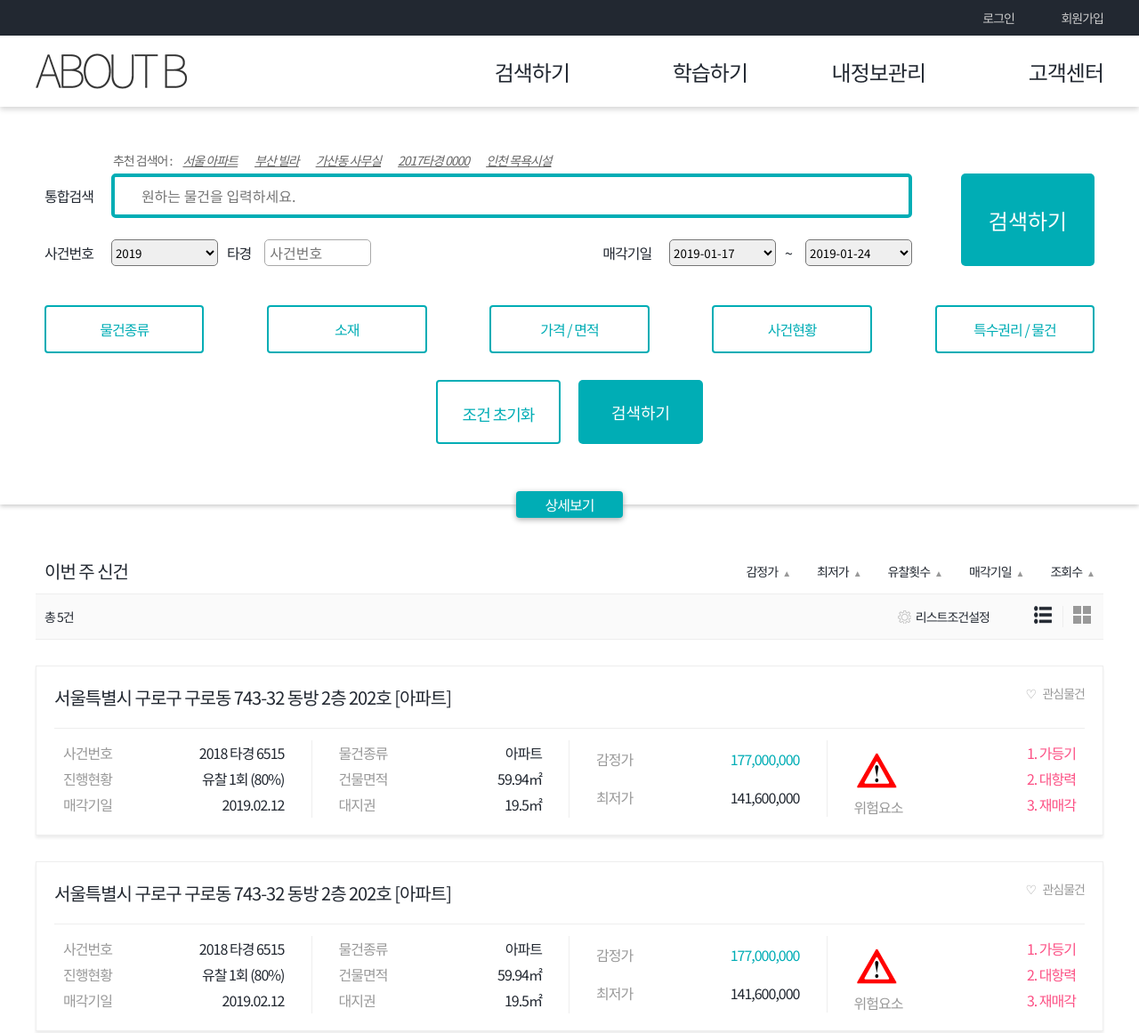
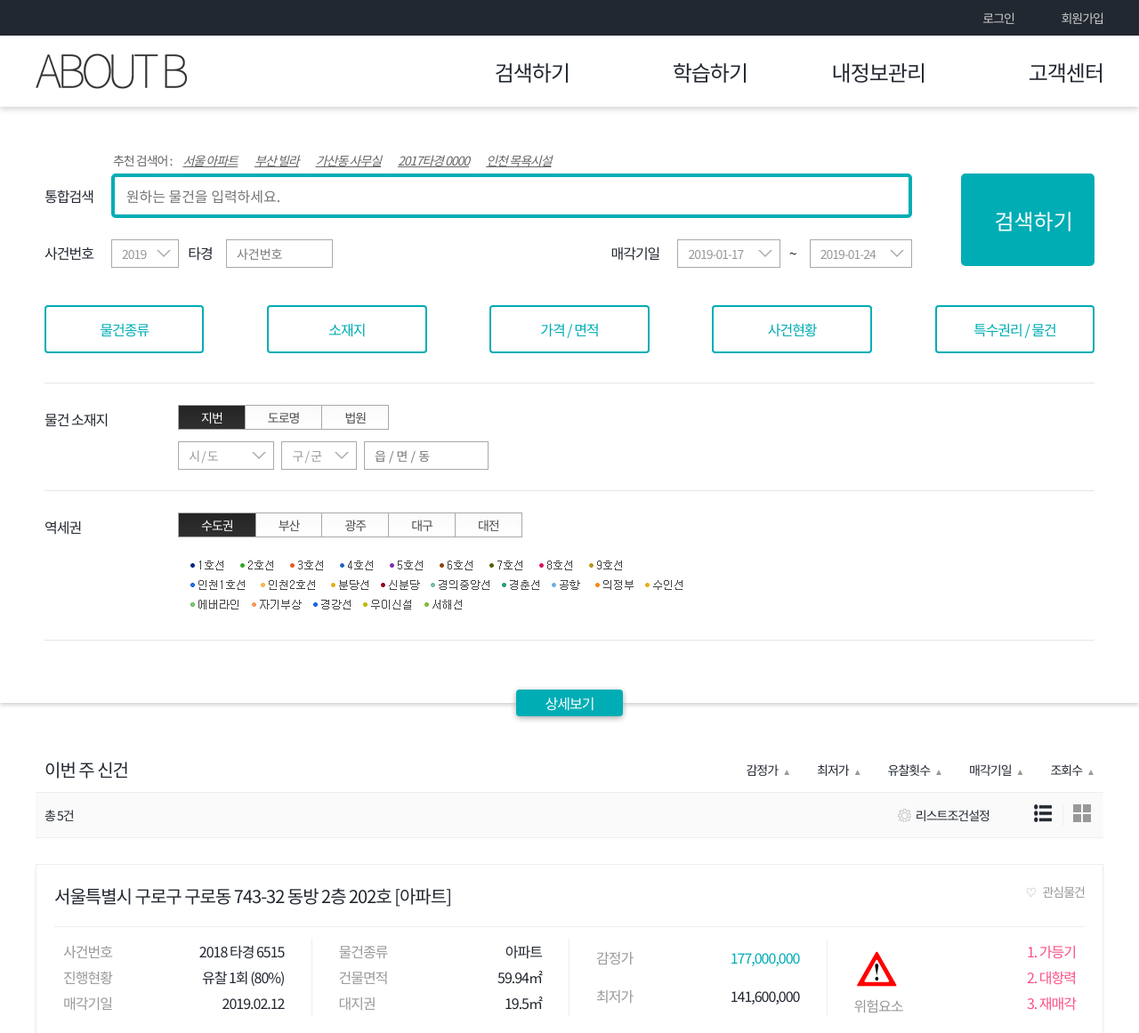
Before and after one commit to nhj048/01_MVP, a PHP site: page /list.html in a window 1280 px wide. Shown: the top 1161 px of the page at 89% size. Run offline with PHP 8.4, Linux system fonts and the light colour scheme.

Commit message:
소재지 진행 중

```diff
--- a/mvp/css/core.css
+++ b/mvp/css/core.css
@@ -6,7 +6,8 @@
 
 *{
 	box-sizing: border-box;
-	font-family: 'Noto Sans KR', sans-serif;
+	font-family: Noto Sans KR;
+	/*font-size: 14px;*/
 }
 html{
 	font-size: 14px;
@@ -39,10 +40,10 @@ li{/*옆으로 흐르게*/
 li,dl{
 	float: left;/*옆으로 흐르게*/
 }
-select,input{
-	border-radius: 5px;
+input{
+	color: #999;
+	padding-left: 0.8em !important;
 }
-
 
 /*
 input[type="checkbox"]{
--- a/mvp/css/main.css
+++ b/mvp/css/main.css
@@ -53,7 +53,7 @@
 	font-size: 36px;
 	color: #00adb5;
 }
-.arrow{
+/*.arrow{
 	position: absolute;
 	width: 56px;
 	height: 110px;
@@ -74,7 +74,7 @@
 }
 .rArrow:hover{
 	background-position: -164px -64px;
-}
+}*/
 
 
 /*Bullet 버튼*/
--- /dev/null
+++ b/mvp/css/prettydropdowns.css
@@ -0,0 +1,176 @@
+.prettydropdown {
+  position: relative;
+  min-width: 72px; /* 70px + borders */
+  display: inline-block;
+}
+.prettydropdown.loading {
+  min-width: 0;
+}
+.prettydropdown > ul {
+  position: absolute;
+  top: 0;
+  left: 0;
+  background: #fff;
+  border: 1px solid rgb(169,169,169);
+  box-sizing: content-box;
+  color: #999;
+  cursor: pointer;
+  font: 400 14px 'Noto Sans KR', sans-serif;
+  list-style-type: none;
+  margin: 0;
+  padding: 0;
+  text-align: left;
+  -webkit-user-select: none; /* Chrome all / Safari all */
+  -moz-user-select: none; /* Firefox all */
+  -ms-user-select: none; /* IE 10+ */
+  user-select: none; /* Likely future */
+  z-index: 1;
+}
+.prettydropdown.loading > ul {
+  visibility: hidden;
+  white-space: nowrap;
+}
+.prettydropdown > ul:focus, .prettydropdown:not(.disabled) > ul:hover {
+  border-color: #4D4D4D;
+}
+.prettydropdown:not(.disabled) > ul.active {
+  width: auto;
+  max-height: none !important;
+  border-color: #4D4D4D;
+  overflow-x: hidden;
+  overflow-y: auto;
+  z-index: 99;
+}
+.prettydropdown > ul.active:focus {
+  outline: none;
+}
+.prettydropdown > ul.active.reverse {
+  top: auto;
+  bottom: 0;
+}
+.prettydropdown > ul > li {
+  position: relative;
+  min-width: 70px;
+  height: 48px; /* 50px - borders */
+  border-top: 1px solid transparent;
+  border-bottom: 1px solid transparent;
+  box-sizing: border-box;
+  display: none;
+  line-height: 46px; /* 48px - borders */
+  margin: 0;
+  padding-left: 0.8rem;
+}
+.prettydropdown.loading > ul > li {
+  min-width: 0;
+  display: block;
+  padding-right: 0.8rem;
+}
+.prettydropdown > ul:not(.active) > li:not(.selected):first-child {
+  visibility: hidden; /* Prevent FOUC */
+}
+.prettydropdown > ul > li:first-child, .prettydropdown > ul.active > li {
+  display: block;
+}
+.prettydropdown > ul.active > li:not(.label):hover, .prettydropdown > ul.active > li.hover:not(.label), .prettydropdown > ul.active > li:first-child:hover:after {
+  background: #4D4D4D;
+  color: #fff;
+}
+.prettydropdown > ul.active > li.nohover {
+  background: inherit !important;
+  color: inherit !important;
+}
+.prettydropdown > ul.active > li.hover:before, .prettydropdown > ul.active > li.nohover:after {
+  border-top-color: #fff !important;
+}
+.prettydropdown > ul.active > li.hover:after, .prettydropdown > ul.active > li.nohover:before {
+  border-top-color: #1e90ff !important;
+}
+.prettydropdown.arrow > ul > li.selected:before, .prettydropdown.arrow > ul > li.selected:after {
+  position: absolute;
+  top: 8px;
+  bottom: 0;
+  right: 8px;
+  height: 16px;
+  border: 8px solid transparent; /* Arrow size */
+  box-sizing: border-box;
+  content: '';
+  display: block;
+  margin: auto;
+}
+.prettydropdown.arrow.small > ul > li.selected:before, .prettydropdown.arrow.small > ul > li.selected:after {
+  top: 4px;
+  height: 8px;
+  border-width: 4px;
+}
+.prettydropdown.arrow > ul > li.selected:before {
+  border-top-color: #a9a9a9; /* Arrow color */
+}
+.prettydropdown.arrow > ul > li.selected:after {
+  top: 4px; /* Chevron thickness */
+  border-top-color: #fff; /* Match background colour */
+}
+.prettydropdown.arrow.small > ul > li.selected:after {
+  top: 2px; /* Chevron thickness */
+}
+.prettydropdown.arrow.triangle > ul > li.selected:after {
+  content: none;
+}
+.prettydropdown > ul:hover > li.selected:before {
+  border-top-color: #7f7f7f;
+}
+.prettydropdown > ul.active > li.selected:before,
+.prettydropdown > ul.active > li.selected:after {
+  border: none;
+}
+.prettydropdown > ul:not(.active) > li > span.checked {
+  display: none;
+}
+
+/* Multi-Select */
+.prettydropdown.multiple > ul > li.selected {
+  overflow: hidden;
+  padding-right: 2rem;
+  text-overflow: ellipsis;
+  white-space: nowrap;
+}
+.prettydropdown > ul > li > span.checked {
+  clear: both;
+  float: right;
+  font-weight: bold;
+  margin-right: 0.8rem;
+}
+
+/* Option Groups */
+.prettydropdown > ul > li.label {
+  cursor: default;
+  font-weight: bold;
+}
+.prettydropdown > ul > li.label:first-child,
+.prettydropdown.classic > ul > li.label ~ li.selected{
+  border-top: none;
+}
+.prettydropdown > ul > li.label ~ li:not(.label):not(.selected),
+.prettydropdown.classic > ul.active > li.label ~ li:not(.label) {
+  padding-left: 1.6rem;
+}
+
+/* Classic Behavior */
+.prettydropdown.classic > ul:not(.active) > li.selected:not(:first-child) {
+  position: absolute;
+  top: 0;
+  display: block;
+}
+
+/* Disabled */
+.prettydropdown.disabled, .prettydropdown > ul > li.disabled {
+  opacity: 0.3;
+}
+.prettydropdown.disabled > ul > li, .prettydropdown > ul > li.disabled {
+  cursor: not-allowed;
+}
+
+/* Divider Lines */
+.prettydropdown.multiple > ul > li.selected + li, .prettydropdown.multiple > ul.reverse > li.selected,
+.prettydropdown > ul > li.label, .prettydropdown > ul > li.label ~ li.selected {
+  border-top-color: #dedede;
+}
--- a/mvp/css/search.css
+++ b/mvp/css/search.css
@@ -104,8 +104,8 @@
 }
 .caNo>li:nth-child(4)>input{
 	width: 120px;
-	height: 30px;
-	font-size: 16px;
+	height: 32px;
+	font-size: 14px;
 	padding-left: 5px;
 	padding-right: 5px;
 	border: 1px solid rgb(169,169,169);
@@ -201,14 +201,16 @@
 	color: #00adb5;
 }
 
-/* selectBox */
+/* 물건종류  */
+.mulgunBox{
+	display: none;
+}
 .selBox{
 	position: relative;
 	width: 100%;
-	display: none; /* 더보기 클릭시 풀기 */
 }
 .selBox>ul{
-	padding: 15px 0 15px 0;
+	padding: 23px 0 23px 0;
 	border-bottom: 1px solid rgba(0,0,0,.1);
 }
 .selBox>ul:first-child{
@@ -285,6 +287,76 @@
 	font-size: 18px;
 	font-weight: 500;
 }
+
+/* 소재지 */
+/* 물건 소재지 */
+.sojaejiCont{
+	padding: 0;
+}
+.sojaejiBtnBox{
+	/*width: 100%;*/
+}
+.sojaejiBtnBox>li:not(:first-child){
+	/*margin-left: 10px;*/
+}
+.jibunBtn{
+	background-image: linear-gradient(to bottom, #242424 0%, #303030 100%) !important;
+	color: #fff !important;
+}
+.sojaejiBtnBox>li>a{
+	/*height: 25px;*/
+	color: #4d4d4d;
+	line-height: 30px;
+	border: 1px solid rgb(169,169,169);
+	padding: 3px 25px 3px 25px;
+	background-image: linear-gradient(to top, #fff 0%, #fafafa 100%);
+	/*background-color: #fff;*/
+	/*box-shadow: -1px 1px 1px #4d4d4d;*/
+}
+.sojaejiBtnBox>li:nth-child(2)>a{
+	border-left: none;
+	border-right: none;
+}
+.sojaejiSelBox{
+	margin-top: 12px;
+}
+.sojaejiSelBox>li:not(:nth-child(1)){
+	margin-left: 8px;
+}
+.sojaejiSelBox>li>select{
+	width: 140px;
+	height: 32px;
+}
+.sojaejiSelBox>li:nth-child(3)>input{
+	width: 140px;
+	height: 32px;
+	padding: 0 5px 0 5px;
+	font-size: 14px;
+	border: 1px solid rgb(169,169,169);
+}
+/* 역세권 */
+.subway_sudoBtn{
+	background-image: linear-gradient(to bottom, #242424 0%, #303030 100%) !important;
+	color: #fff !important;
+}
+.subwayBtnBox>li>a{
+	/*height: 25px;*/
+	color: #4d4d4d;
+	line-height: 30px;
+	border: 1px solid rgb(169,169,169);
+	padding: 3px 25px 3px 25px;
+	background-image: linear-gradient(to top, #fff 0%, #fafafa 100%);
+	/*background-color: #fff;*/
+	/*box-shadow: -1px 1px 1px #4d4d4d;*/
+}
+.subwayBtnBox>li:not(:nth-child(5))>a{
+	border-right: none;
+}
+.subwayMap>li{
+	margin-top: 13px;
+}
+
+
 .sangseView{
 	position: absolute;
 	bottom: -15px;
@@ -303,6 +375,7 @@
 .btnBox{
 	position: relative;
 	min-height: 100px;
+	display: none;
 }
 .btnBox>div{
 	position: absolute;
--- a/mvp/index.html
+++ b/mvp/index.html
@@ -26,7 +26,7 @@
   <div class="inbox">
     <p class="bantxt bantxt1">진정한 성공의 의미를 아는 당신</p>
     <p class="bantxt bantxt2">당신의 행복에 어바웃비가 함께 합니다</p>
-    <a href="#" class="arrow lArrow"></a> <a href="#" class="arrow rArrow"></a>
+    <!-- <a href="#" class="arrow lArrow"></a> <a href="#" class="arrow rArrow"></a> -->
     <ul class="bullet">
       <li></li>
       <li></li>
--- a/mvp/search.html
+++ b/mvp/search.html
@@ -1,7 +1,9 @@
 <!doctype html>
 
 <script src="js/search.js"></script>
+<script src="js/jquery.prettydropdowns.js"></script>
 <link rel="stylesheet" type="text/css" href="css/search.css">
+<link rel="stylesheet" type="text/css" href="css/prettydropdowns.css">
 
 <!-- SEARCH -->
 <section id="search">
@@ -64,14 +66,15 @@
         <input type="submit" value="검색하기" id="topSearchBtn">
         <div class="tabBox">
             <ul>
-                <li><a href="#">물건종류</a></li>
-                <li><a href="#">소재</a></li>
-                <li><a href="#">가격 / 면적</a></li>
-                <li><a href="#">사건현황</a></li>
-                <li><a href="#">특수권리 / 물건</a></li>
+                <li class="mulgun"><a href="#">물건종류</a></li>
+                <li class="sojae"><a href="#">소재지</a></li>
+                <li class="price"><a href="#">가격 / 면적</a></li>
+                <li class="sagun"><a href="#">사건현황</a></li>
+                <li class="special"><a href="#">특수권리 / 물건</a></li>
             </ul>
         </div>
-        <!-- selectBox -->
+        <!-- mulgunBox -->
+        <div class="mulgunBox">
             <div class="selBox">
                 <ul class="jugeo">
                     <li class="firstChk">
@@ -268,6 +271,72 @@
                     <a href="#" class="plusbtn">＋</a>
                 </ul>
             </div>
+        </div>
+        <!-- sojaeBox -->
+        <div class="sojaeBox">
+            <div class="selBox">
+                <ul class="sojaeji">
+                    <li class="firstChk col-2">
+                        물건 소재지
+                    </li>
+                    <li class="sojaejiCont">
+                        <ul class="sojaejiBtnBox">
+                            <li><a href="#" class="jibunBtn">지번</a></li>
+                            <li><a href="#" class="doroBtn">도로명</a></li>
+                            <li><a href="#" class="bubwonBtn">법원</a></li>
+                        </ul>
+                        <ul class="sojaejiSelBox">
+                            <li>
+                                <select>
+                                    <option value="sido">시 / 도</option>
+                                    <option value="seoul">서울</option>
+                                    <option value="gyeonggi">경기도</option>
+                                    <option value="busan">부산광역시</option>
+                                </select>
+                            </li>
+                            <li>
+                                <select>
+                                    <option value="gugun">구 / 군</option>
+                                    <option value="guro">구로구</option>
+                                    <option value="geumcheon">금천구</option>
+                                    <option value="gangnam">강남구</option>
+                                </select>
+                            </li>
+                            <li>
+                                <input type="text" name="eubmyundong" placeholder="읍 / 면 / 동">
+                            </li>
+                        </ul>
+                    </li>
+                </ul>
+                <ul class="subway">
+                    <li class="firstChk col-2">
+                        역세권
+                    </li>
+                    <li class="subwayCont">
+                        <ul class="subwayBtnBox">
+                            <li><a href="#" class="subway_sudoBtn">수도권</a></li>
+                            <li><a href="#" class="subway_busanBtn">부산</a></li>
+                            <li><a href="#" class="subway_gwangjuBtn">광주</a></li>
+                            <li><a href="#" class="subway_daeguBtn">대구</a></li>
+                            <li><a href="#" class="subway_daejeonBtn">대전</a></li>
+                        </ul>
+                        <ul class="subwayMap">
+                            <li><img src="images/subway.png" alt="노선도"></li>
+                        </ul>
+                    </li>
+
+                </ul>
+            </div>
+        </div>
+        <div class="priceBox">
+
+        </div>
+        <div class="sagunBox">
+
+        </div>
+        <div class="specialBox">
+
+        </div>
         <div class="selChkBox">
             <div>
                 <ul>
@@ -290,4 +359,5 @@
             </div>
         </div>
     </div>
-    <a href="#" class="sangseView">상세보기</a> </section>
+    <a href="#" class="sangseView">상세보기</a>
+</section>
```
Also changed, not shown: mvp/js/search.js (+34 -1 lines), mvp/images/subway.png (added), mvp/js/jquery.prettydropdowns.js (added). Lines whose indentation alone changed are shown as unchanged.
